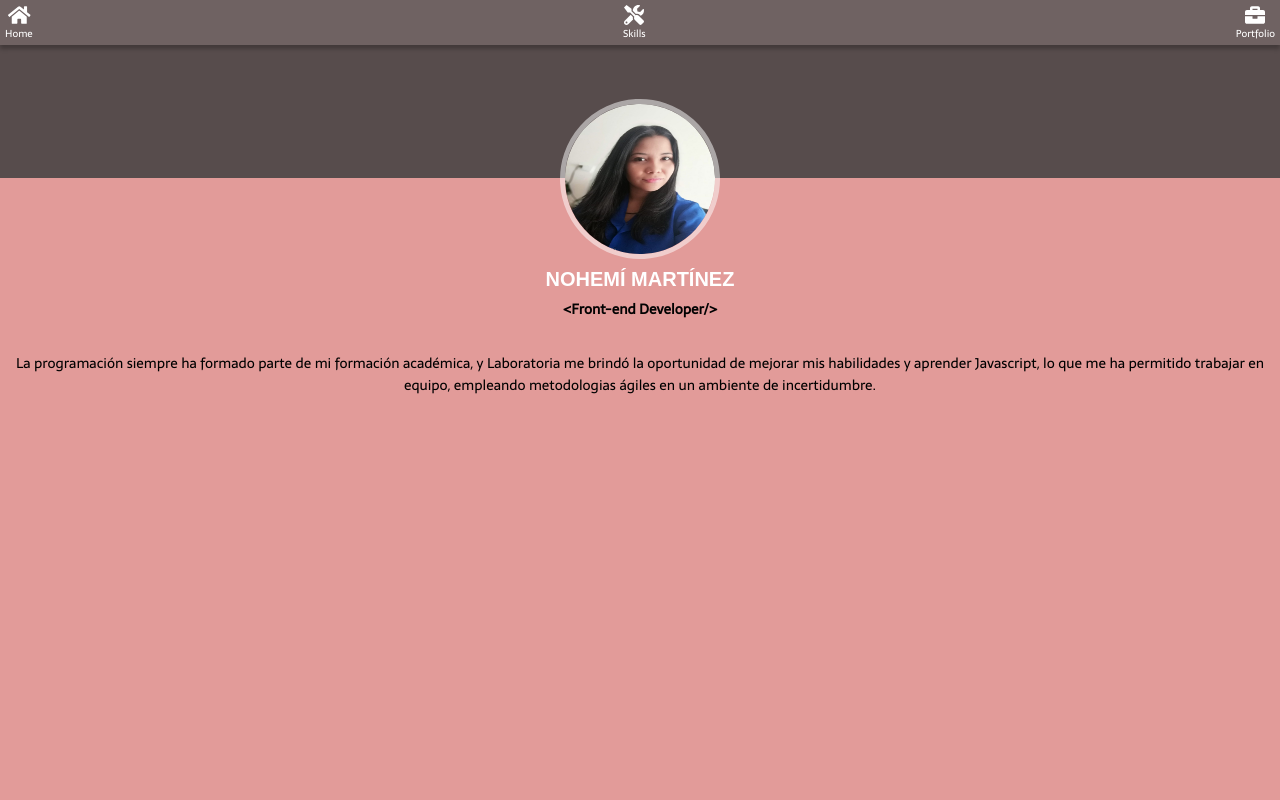
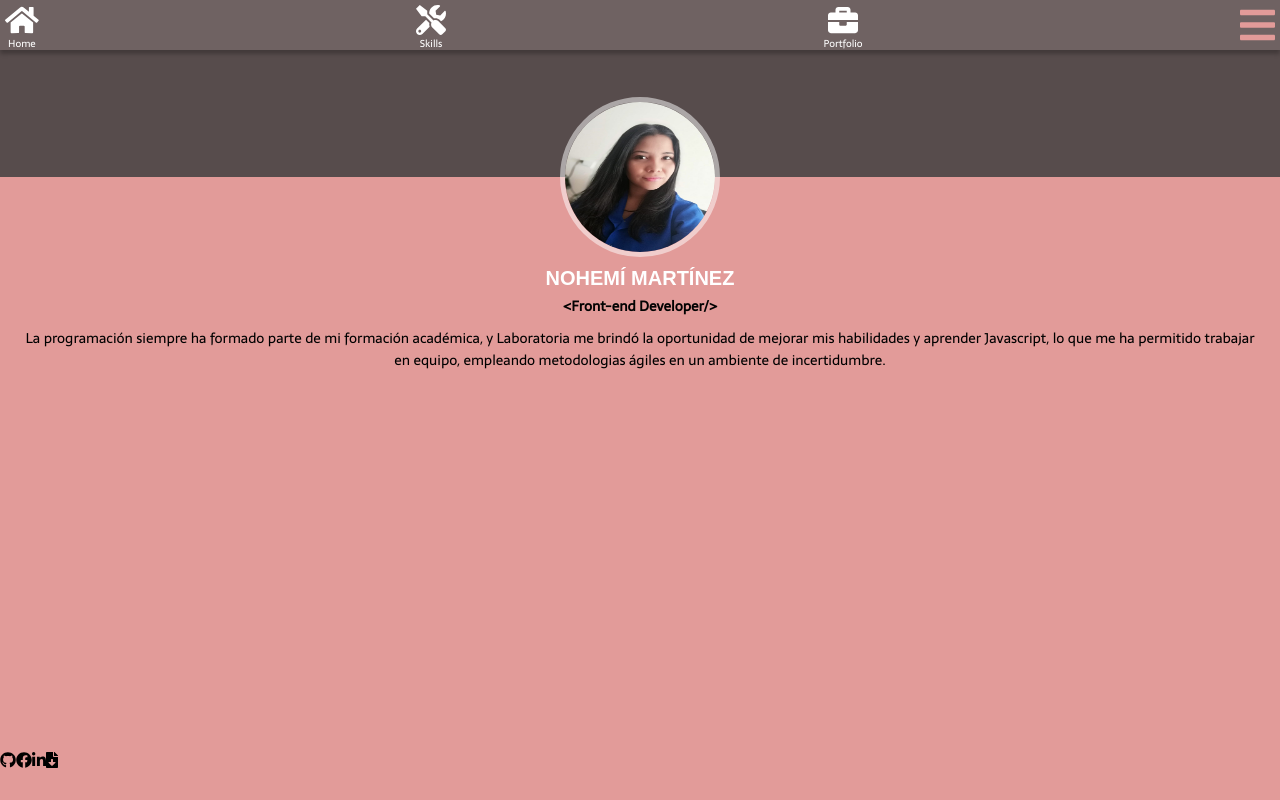
Before and after one commit to nohestmm/portfolio, a React (Create React App) app: page / in a window 1280 px wide. Built offline with nearby package versions, Linux system fonts and the light colour scheme; a web font is replaced by a local one.

Commit message:
changing css and adding footer icons

```diff
--- a/src/App.css
+++ b/src/App.css
@@ -1,9 +1,8 @@
 @import url('https://fonts.googleapis.com/css?family=B612&display=swap');
 @import url('https://fonts.googleapis.com/css?family=Sarala&display=swap');
 .navbar {
-    position: absolute;
     width: 100%;
-    height: 45px;
+    height: 50px;
     background: #6F6262;
     box-shadow: 0px 4px 4px rgba(0, 0, 0, 0.25);
     display: flex;
@@ -11,59 +10,53 @@
 }
 
 .top-div {
-    position: absolute;
     width: 100%;
-    height: 178px;
+    height: 97px;
     background: #574C4C;
 }
 
 .bottom-div {
-    position: absolute;
     width: 100%;
-    height: calc(100% - 178px);
+    height: calc(100% - 305px);
     background: #E29B99;
-    top: 178px;
+    background-size: 100% 100%;
 }
 
 .profile-photo {
-    position: relative;
+    background: linear-gradient(to bottom, #574C4C 50%, #E29B99 50%, #E29B99 100%);
     display: flex;
     justify-content: center;
-    top: 99.45px;
     width: 100%;
-    z-index: 10;
+    height: 160px;
 }
 
 .name {
     font-family: 'B612', sans-serif;
     text-align: center;
     color: #FFFFFF;
-    margin-top: 90px;
     font-size: 20px;
+    padding: 10px 0px 5px;
 }
 
 .myphoto {
     width: 150px;
     height: 150px;
     border: 5px solid rgba(255, 255, 255, 0.5);
-    background-repeat: no-repeat;
-    background-position: 50%;
-    border-radius: 50%;
     background-size: 100% auto;
-    transform: rotate(-3deg);
+    top: 87px;
+    border-radius: 150px;
 }
 
 .paragraph {
     text-align: center;
-    margin: 20px 10px 0px 10px;
     font-family: 'Sarala', sans-serif;
     font-size: 14px;
+    margin: 10px 20px 0px;
 }
 
 .text-bottom_name {
     text-align: center;
     font-size: 14px;
-    margin-top: -10px;
     color: #020202;
     font-family: 'Sarala', sans-serif;
 }
@@ -72,7 +65,12 @@
 .fa-tools,
 .fa-briefcase {
     color: white;
-    font-size: 20px
+    font-size: 30px
+}
+
+.fa-bars {
+    color: #E29B99;
+    font-size: 40px
 }
 
 .navbar-text {
@@ -81,6 +79,11 @@
     display: flex;
     flex-direction: column;
     align-items: center;
-    margin: 5px 5px 0px 5px;
     font-size: 10px;
+    margin: 5px 5px;
 }
+
+.footer {
+    height: 48px;
+    background: #E29B99;
+}
--- a/src/App.js
+++ b/src/App.js
@@ -10,7 +10,7 @@ class App extends Component {
     return (
       <>
 
-        <header className= "top-div">
+        <header className="top-div">
           <nav className="navbar">
             <span className="navbar-text"><i className="fas fa-home"></i>
               Home
@@ -23,15 +23,20 @@ class App extends Component {
               <i className="fas fa-briefcase"></i>
               Portfolio
                 </span>
+                <span className="navbar-text"><i className="fas fa-bars"></i></span>
           </nav>
         </header>
-        <div className="profile-photo"><img className="myphoto" src={photo} alt="" /></div>
+        <section className="profile-photo"><img className="myphoto" src={photo} alt="" /></section>
         <section className="bottom-div">
           <h1 className="name">NOHEMÍ MARTÍNEZ</h1>
           <h6 className="text-bottom_name">{"<Front-end Developer/>"}</h6>
           <p className="paragraph">La programación siempre ha formado parte de mi formación académica, y Laboratoria me brindó la oportunidad de mejorar mis habilidades y aprender Javascript, lo que me ha permitido trabajar en equipo, empleando metodologias ágiles en un ambiente de incertidumbre.</p>
         </section>
-        <footer>
+        <footer className= "footer">
+          <span><i className="fab fa-github"></i></span>
+          <span><i className="fab fa-facebook"></i></span>
+          <span><i className="fab fa-linkedin-in"></i></span>
+          <span><i className="fas fa-file-download"></i></span>
         </footer>
       </>
     );
--- a/src/index.css
+++ b/src/index.css
@@ -1,9 +1,12 @@
-body {
+h1,
+h6,
+body,
+p {
     margin: 0;
-    display: flex;
+    overflow-y: hidden;
+    overflow-x: hidden;
 }
 
 #root {
-    width: 100%;
     height: 100vh;
 }
```
